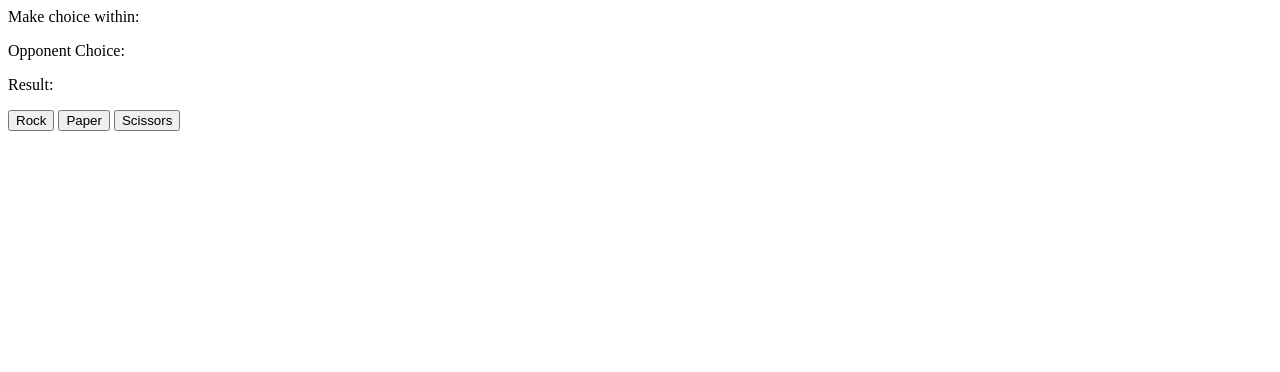
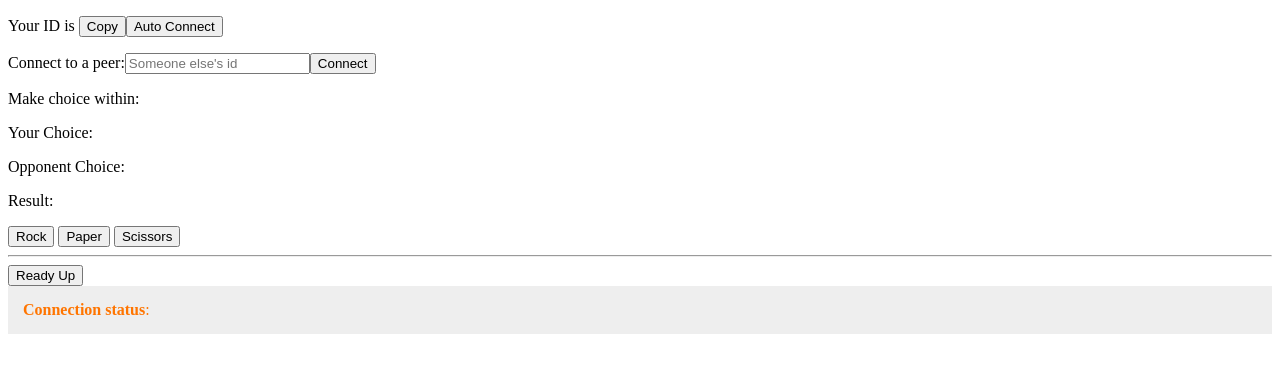
Before and after one commit to lirianom/gg_matching, a website: page pj/games/rps.html in a window 1280 px wide. Drawn offline with nearby package versions, Linux system fonts and the light colour scheme.

Commit message:
Added new page for RPS game

```diff
--- a/pj/games/rps.html
+++ b/pj/games/rps.html
@@ -1,21 +1,32 @@
-<html>
+<!DOCTYPE HTML>
+<html lang="en">
 <head>
-</head>
+    <title>Capstone</title>
+    <meta http-equiv="Content-Type" content="text/html; charset=utf-8">
+    <meta http-equiv="Content-Language" content="en-us">
+    <script src="http://ajax.googleapis.com/ajax/libs/jquery/1.8/jquery.min.js"></script>
+    <script src="http://cdn.peerjs.com/0.3/peer.js"></script>
+    <script src="scripts/peerConnect.js"></script>
+    <script src="scripts/copyToClip.js"></script>
+    <script src="scripts/rps.js"></script>
 <body>
-	<div id="rps">
-                <p>
-            	    Make choice within: <span id="countdown"></span>
-                </p>
-                <p>
-                    Opponent Choice: <span id="oppChoice"></span>
-                </p>
-                <p>
-                    Result: <span id="result"></span>
-                </p>
-                <button id="rock">Rock</button>
-                <button id="paper">Paper</button>
-                <button id="scissors">Scissors</button>
-        </div>
-
+    <p>Your ID is <span id="pid"></span><button id="copyId">Copy</button><button id="autoConnect">Auto Connect</button></p>
+    <p>Connect to a peer:<input type="text" id="rid" placeholder="Someone else's id"><input class="button" type="button" value="Connect" id="connect"></p>
+    <div id="rps">
+    	<p>Make choice within: <span id="countdown"></span></p>
+	<p>Your Choice: <span id="myChoice"></span></p>
+        <p>Opponent Choice: <span id="oppChoice"></span></p>
+        <p>Result: <span id="result"></span></p>
+        <button id="rock">Rock</button>
+        <button id="paper">Paper</button>
+        <button id="scissors">Scissors</button>
+	<hr>
+	<button id="readyUp">Ready Up</button>
+    </div>
+    <div class="active connection"></div>
+    <div class="log" style="color:#FF7500;text-shadow:none;padding:15px;background:#eee">
+    <strong>Connection status</strong>:
+<br>
+</div>
 </body>
 </html>
```
Also changed, not shown: pj/index.html (+0 -12 lines), server.js (+6 -1 lines).
